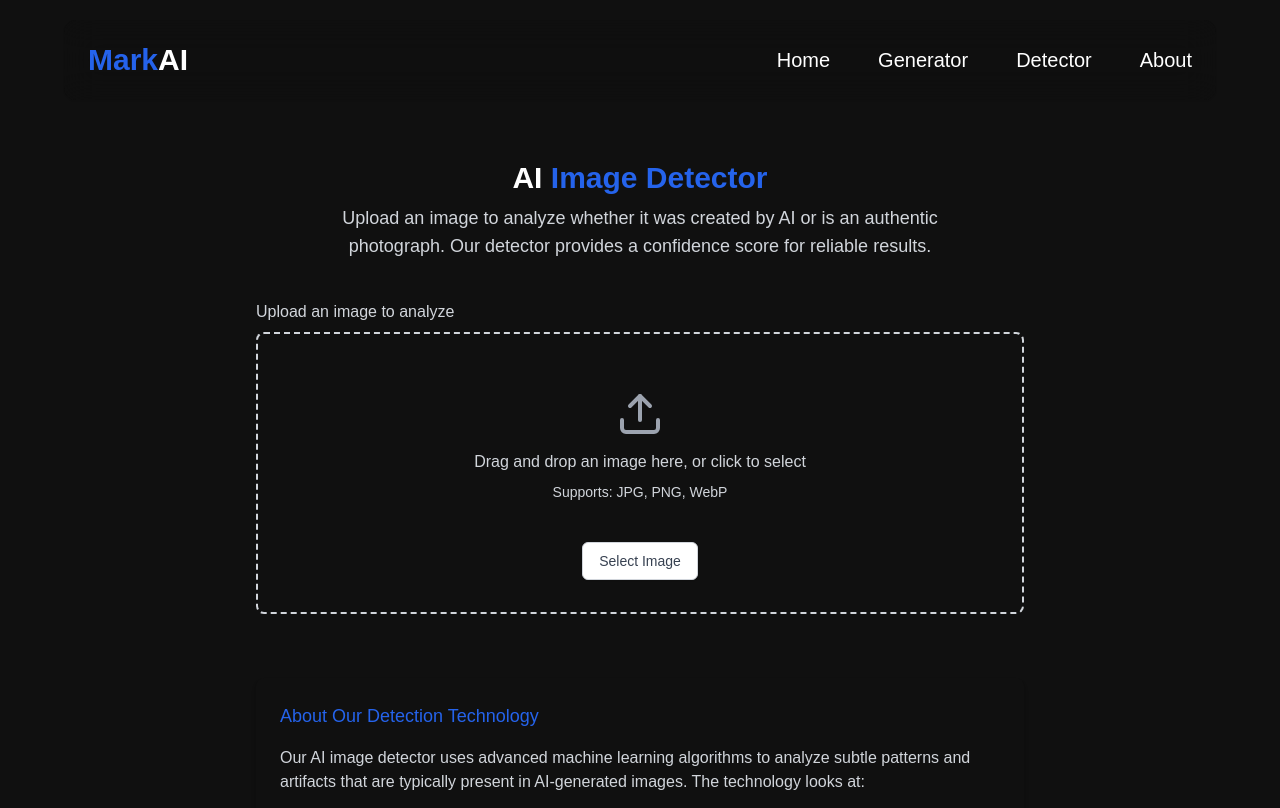
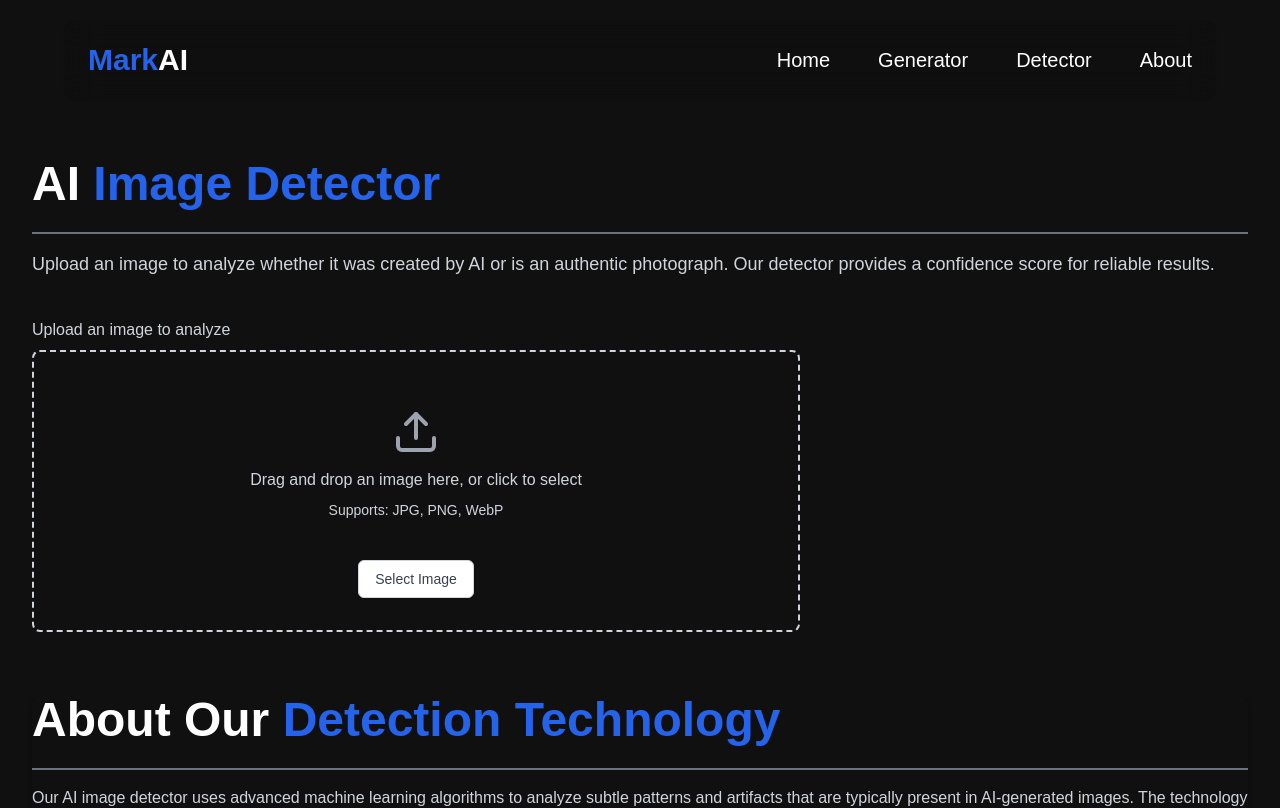
Before and after one commit to gourish-mokashi/MarkAI-NMITHacks, a React (Vite) app: page /detector in a window 1280 px wide. Shown: the top 808 px of the page. Built offline with nearby package versions, Linux system fonts and the light colour scheme; a web font is replaced by a local one.

Commit message:
major changes

```diff
--- a/src/components/DetectorForm.tsx
+++ b/src/components/DetectorForm.tsx
@@ -34,7 +34,7 @@ export function DetectorForm() {
       setIsAnalyzing(false);
     }, 2000);
   };
-  return <div className="w-full max-w-3xl mx-auto">
+  return <div className="w-full max-w-3xl">
       <div className="mb-8">
         <label className="block text-gray-300 font-medium mb-2">
           Upload an image to analyze
--- a/src/pages/Detector.tsx
+++ b/src/pages/Detector.tsx
@@ -2,20 +2,20 @@ import { DetectorForm } from '../components/DetectorForm';
 export function Detector() {
   return <div className="w-full bg-[#101010] py-12 min-h-screen">
       <div className="max-w-7xl mx-auto px-4 sm:px-6 lg:px-8">
-        <div className="text-center mb-10">
-          <h1 className="text-3xl font-bold text-gray-900 mb-2">
+        <div className="  mb-10">
+          <h1 className="text-5xl font-bold text-gray-900 mb-4 border-b-2 border-gray-500 pb-6">
             <span className="text-white">AI </span><span className="text-blue-600">Image Detector</span>
           </h1>
-          <p className="text-lg text-gray-300 max-w-2xl mx-auto">
+          <p className="text-lg text-gray-300">
             Upload an image to analyze whether it was created by AI or is an
             authentic photograph. Our detector provides a confidence score for
             reliable results.
           </p>
         </div>
         <DetectorForm />
-        <div className="mt-16 bg-[#101010] rounded-lg shadow-md p-6 max-w-3xl mx-auto">
-          <h3 className="text-blue-600 font-medium text-lg mb-4">
-            About Our Detection Technology
+        <div className="mt-16 bg-[#101010] rounded-lg shadow-md">
+          <h3 className="text-5xl font-bold text-white mb-4 border-b-2 border-gray-500 pb-6">
+            About Our <span className='text-blue-600'>Detection Technology</span>
           </h3>
           <p className="text-gray-300 mb-4">
             Our AI image detector uses advanced machine learning algorithms to
--- a/src/pages/Generator.tsx
+++ b/src/pages/Generator.tsx
@@ -5,9 +5,9 @@ export function Generator() {
       <div className="max-w-7xl mx-auto px-4 sm:px-6 lg:px-8">
         <div className="mb-10">
           <h1 className="text-5xl font-bold text-gray-900 mb-4 border-b-2 border-gray-500 pb-6">
-            <span className="text-blue-600">AI </span><span className="text-white">Image Generator</span>
+            <span className="text-white">AI </span><span className="text-blue-600">Image Generator</span>
           </h1>
-          <p className="text-lg text-gray-300 max-w-2xl">
+          <p className="text-lg text-gray-300">
             Create stunning AI-generated images by describing what you want to
             see. Our advanced AI will bring your ideas to life.
           </p>
@@ -16,7 +16,7 @@ export function Generator() {
           <GeneratorForm />
         </div>
         <div className="w-full mt-16 rounded-lg shadow-md">
-          <h3 className="w-full text-white text-5xl font-bold mb-4 border-b-2 border-gray-500 pb-6">Tips for Great Results</h3>
+          <h3 className="w-full text-white text-5xl font-bold mb-4 border-b-2 border-gray-500 pb-6">Tips for <span className='text-blue-600'>Great Results</span></h3>
           <ul className="w-full space-y-2 text-gray-300">
             <li className="w-full flex items-start">
               <span className="font-medium mr-2">•</span>
```
